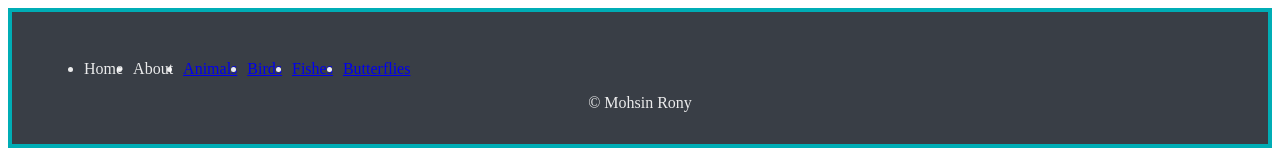
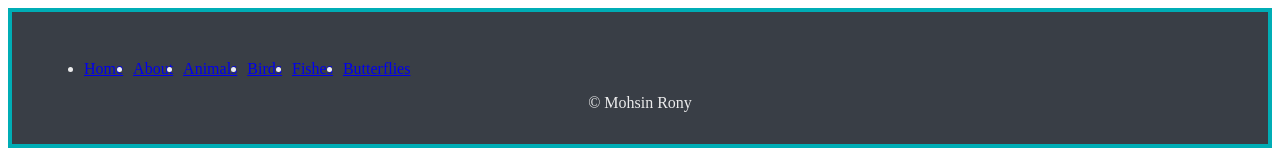
Before and after one commit to mohsinrony/Zoo_App, a React (Vite) app: page / in a window 1280 px wide. Shown: the top 160 px of the page. Built offline with nearby package versions, Linux system fonts and the light colour scheme; the HTML template or start-up script is replaced by a standard one.

Commit message:
fix the header

```diff
--- a/src/components/Header.jsx
+++ b/src/components/Header.jsx
@@ -1,17 +1,21 @@
-import {NavLink} from 'react-router-dom';
-import "../styles/Header.css"
+import { NavLink } from 'react-router-dom';
+import "../styles/Header.css";
+
 const Header = () => {
-    return <header>
+  return (
+    <header>
       <nav>
         <ul>
-            <li><NavLink to="/home"></NavLink>Home</li> <li><NavLink to="/about"></NavLink>About</li>
+          <li><NavLink to="/" exact>Home</NavLink></li>
+          <li><NavLink to="/about">About</NavLink></li>
           <li><NavLink to="/animals">Animals</NavLink></li>
           <li><NavLink to="/birds">Birds</NavLink></li>
           <li><NavLink to="/fishes">Fishes</NavLink></li>
           <li><NavLink to="/butterflies">Butterflies</NavLink></li>
-
         </ul>
       </nav>
     </header>
- }
+  );
+};
+
 export default Header;
```
Lines whose indentation alone changed are shown as unchanged.
